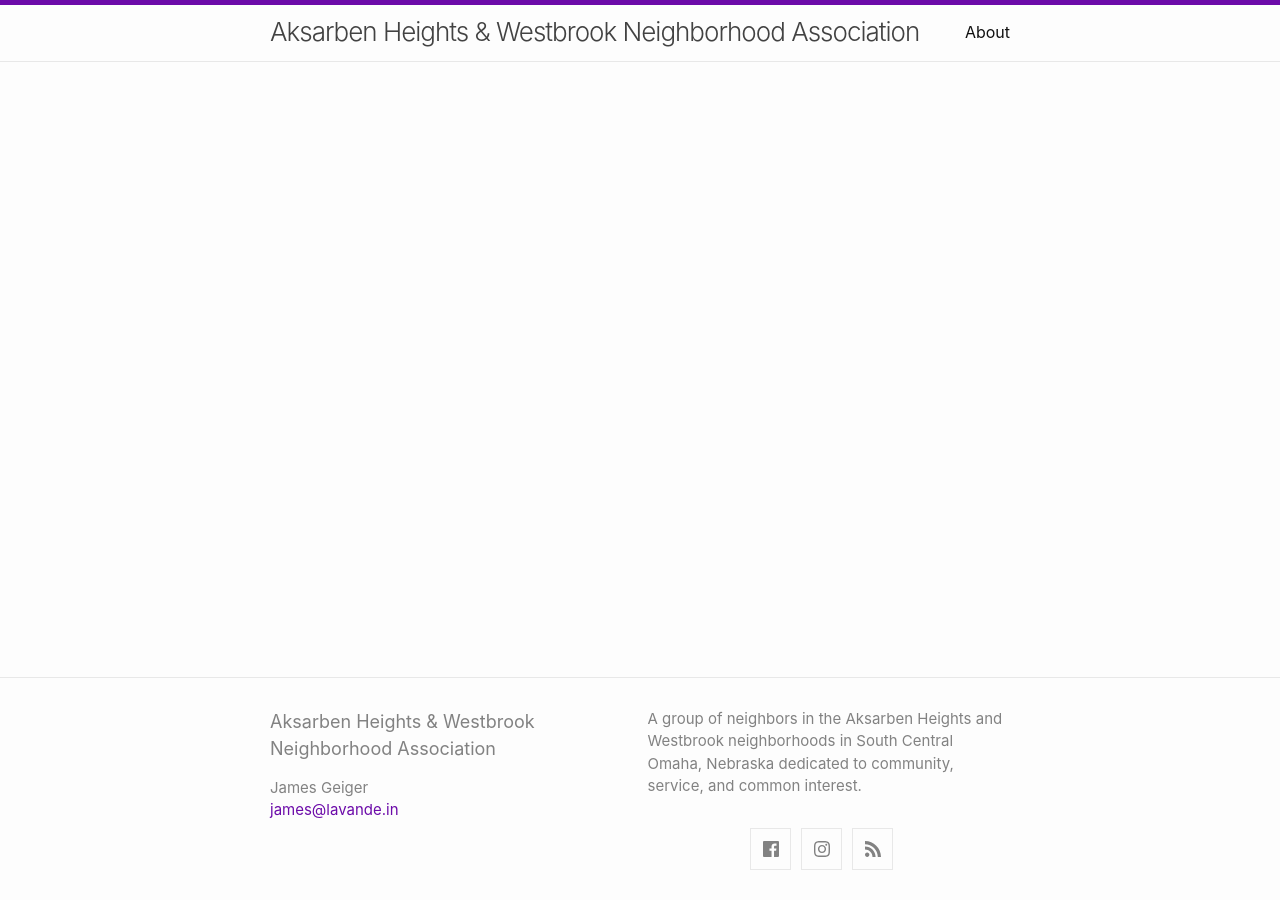
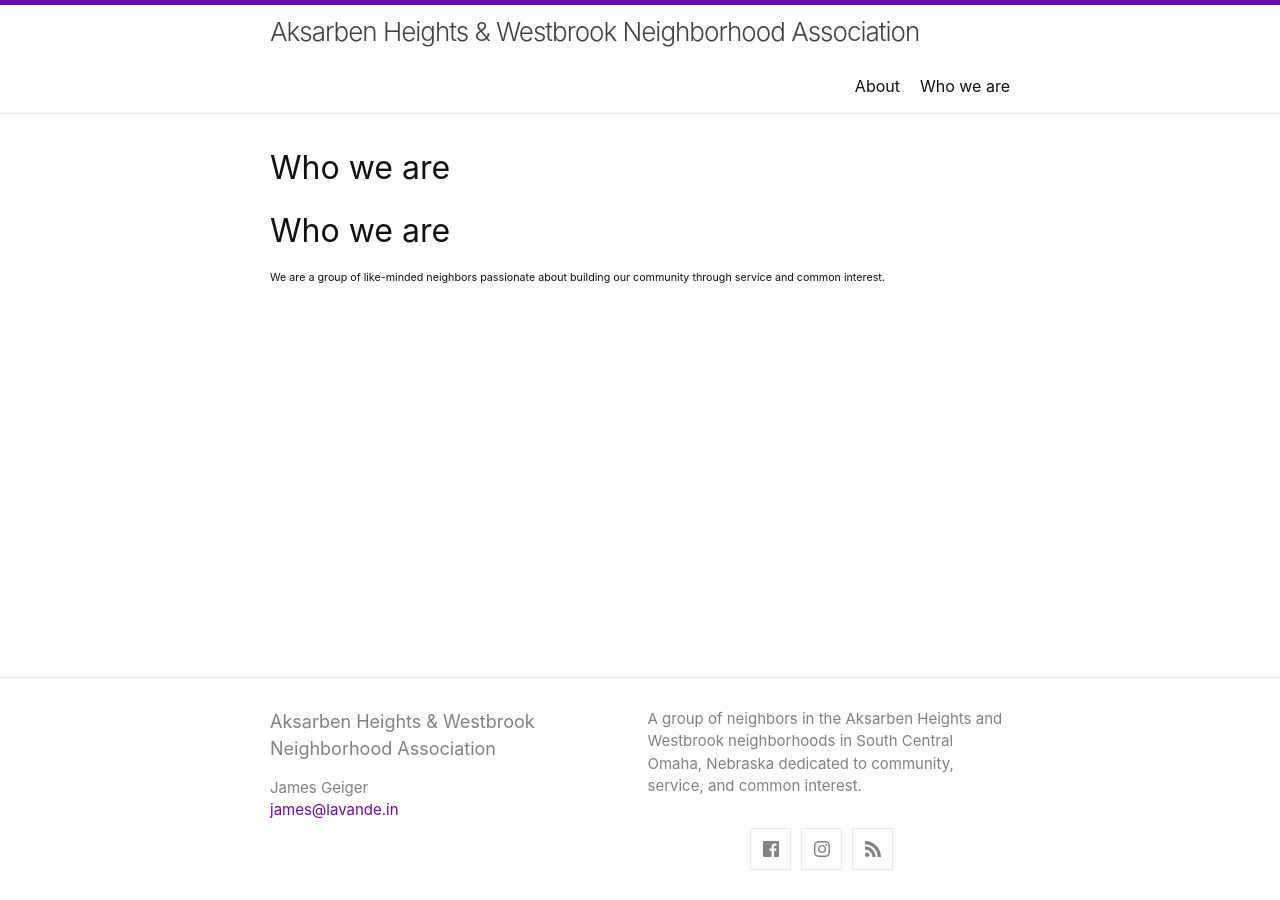
Before and after one commit to james-geiger/ahwna, a Jekyll site: the page built from index.md, in a window 1280 px wide. Built offline with Jekyll 4.4.1, drawn with Linux system fonts in a browser that asks for light colours; our own code applies the rules of GitHub Pages for plain Markdown files.

Commit message:
Update index.md

```diff
--- a/index.md
+++ b/index.md
@@ -7,3 +7,6 @@
 #
 layout: home
 ---
+
+# Who we are
+###### We are a group of like-minded neighbors passionate about building our community through service and common interest.
```
